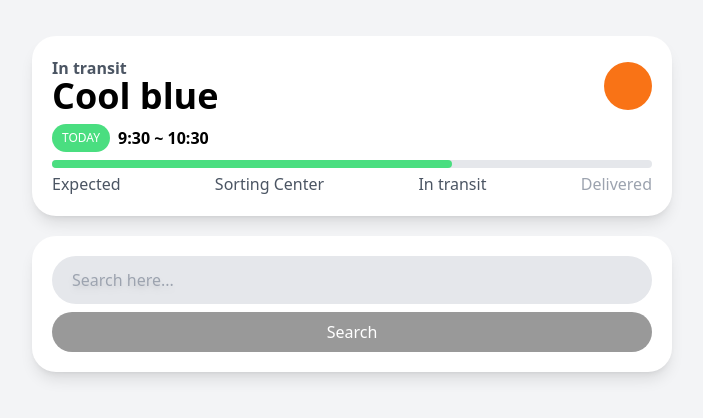
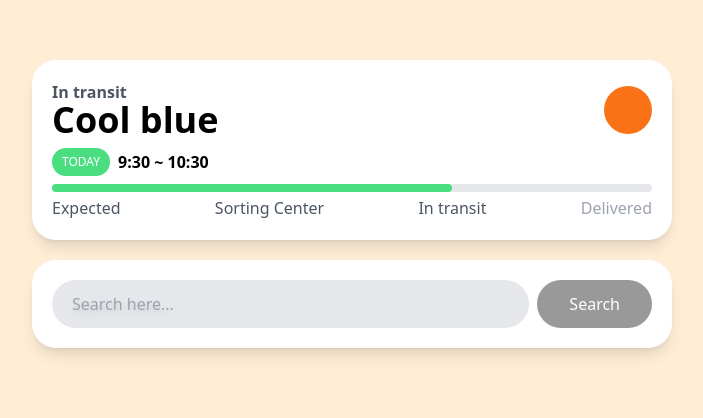
Before and after one commit to taegeumLee/carrot-market, a Next.js app in the folder Desktop/carrot-market/: page / in a window 1280 px wide. Shown: the part 196-614 px from the top of the page, without its empty margins (288-991 px from the left). Built offline with nearby package versions, Linux system fonts and the light colour scheme.

Commit message:
#3.5[TAILWIND] Responsive Modifiers

```diff
--- a/Desktop/carrot-market/app/page.tsx
+++ b/Desktop/carrot-market/app/page.tsx
@@ -2,8 +2,8 @@
 
 export default function Home() {
   return (
-    <main className="bg-gray-100 h-screen flex items-center justify-center flex-col p-5 dark:bg-gray-700">
-      <div className="bg-white w-full shadow-lg p-5 rounded-3xl max-w-screen-sm mb-5 dark:bg-gray-600">
+    <main className="bg-gray-100 sm:bg-red-100 md:bg-green-100 lg:bg-cyan-100 xl:bg-orange-100 2xl:bg-purple-100  h-screen flex items-center justify-center flex-col p-5">
+      <div className="bg-white  w-full shadow-lg p-5 rounded-3xl max-w-screen-sm mb-5 dark:bg-gray-600">
         <div className="flex justify-between items-center">
           <div className="flex flex-col">
             <span className="text-gray-600 font-semibold -mb-1 dark:text-gray-300">
@@ -36,13 +36,13 @@
         </div>
       </div>
 
-      <div className="bg-white shadow-lg p-5 rounded-3xl w-full max-w-screen-sm flex flex-col gap-2 ">
+      <div className="bg-white shadow-lg p-5 md:flex-row rounded-3xl w-full max-w-screen-sm flex flex-col gap-2 ">
         <input
           className="w-full rounded-full h-12 bg-gray-200 pl-5 outline-none ring ring-orange-300 ring-offset-2 focus:ring-offset-blue-300 ring-transparent placeholder:drop-shadow-md"
           type="text"
           placeholder="Search here..."
         />
-        <button className="bg-black bg-opacity-40  text-white py-2 rounded-full active:scale-90 focus:scale-90 transition-transform font-medium outline-none">
+        <button className="bg-black md:px-8 bg-opacity-40  text-white py-2 rounded-full active:scale-90 focus:scale-90 transition-transform font-medium outline-none">
           Search
         </button>
       </div>
```
